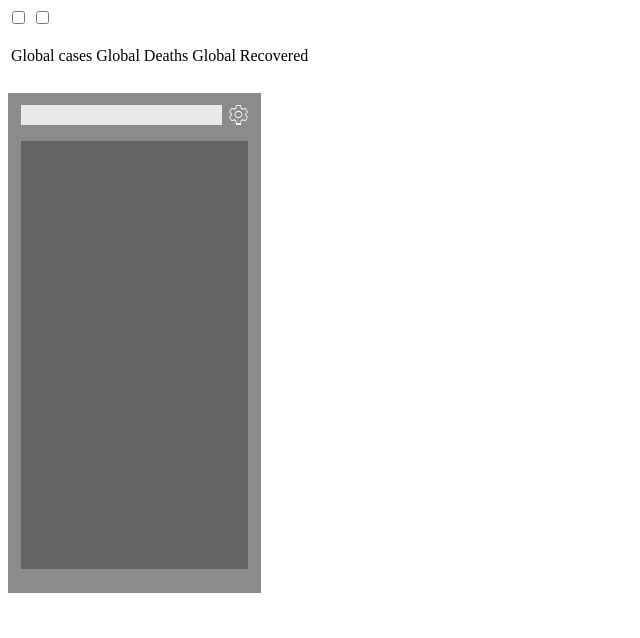
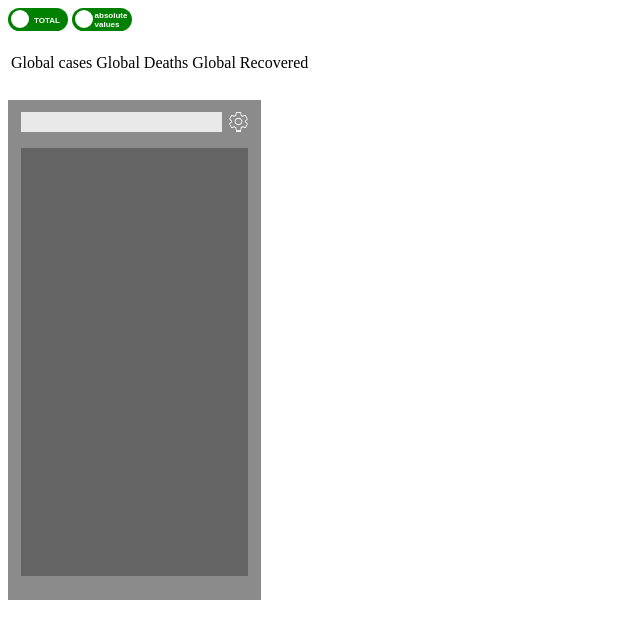
Before and after one commit to Feintty/covid-dashboard, a website built with webpack: page index.html in a window 1280 px wide. Shown: the whole page, without its empty margins (0-640 px from the left). Built offline with nearby package versions, Linux system fonts and the light colour scheme; no server answers; a web font is replaced by a local one.

Commit message:
feat: add style

```diff
--- a/src/css/style.css
+++ b/src/css/style.css
@@ -1 +1,2 @@
 @import '/src/css/list.css';
+@import '/src/css/switch.css';
--- /dev/null
+++ b/src/css/switch.css
@@ -0,0 +1,81 @@
+.switch {
+    position: relative;
+    display: inline-block;
+    width: 60px;
+    height: 23px;
+}
+
+.switch input {
+    display:none;
+}
+
+
+.slider, .slider2 {
+    position: absolute;
+    cursor: pointer;
+    top: 0;
+    left: 0;
+    right: 0;
+    bottom: 0;
+    background-color:green;
+    transition: .4s;
+}
+
+.slider:before, .slider2:before  {
+    position: absolute;
+    content: "";
+    height: 18px;
+    width: 18px;
+    left: 3px;
+    bottom: 3px;
+    background-color: white;
+    transition: .4s;
+}
+
+.slider::after, .slider2::after {
+    color: white;
+    display: block;
+    content: 'TOTAL';
+    position: absolute;
+    transform: translate(-50%, -50%);
+    top: 50%;
+    left: 65%;
+    font-size: 8px;
+    font-family: Arial, sans-serif;
+    font-weight: bold;
+}
+.slider2::after {
+    content: 'absolute values';
+}
+
+input:checked + .slider::after {
+    content: 'LAST DAY';
+    font-family: Arial, sans-serif;
+    left: 40%;
+}
+input:checked + .slider2::after {
+    content: 'per 100K';
+    font-family: Arial, sans-serif;
+    left: 30%;
+}
+
+
+input:checked + .slider, input:checked + .slider2  {
+    background-color: orangered;
+}
+
+input:focus + .slider, input:focus + .slider2 {
+    box-shadow: 0 0 1px orangered;
+}
+
+input:checked + .slider:before, input:checked + .slider2:before {
+    transform: translateX(36px);
+}
+
+.slider.round, .slider2.round  {
+    border-radius: 17px;
+}
+
+.slider.round:before, .slider2.round:before {
+    border-radius: 50%;
+}
```
